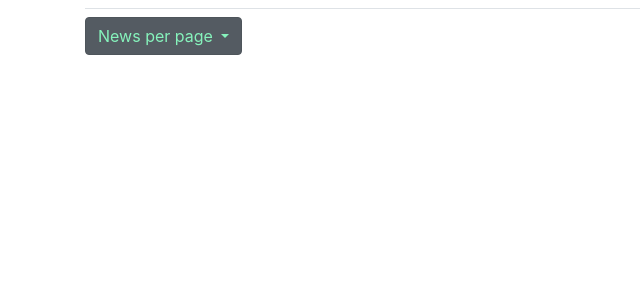
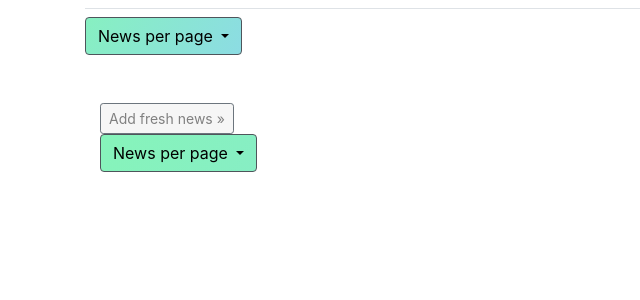
Before and after one commit to girgenson/newsline, a Django app: page / in a window 1280 px wide. Shown: the part 56-356 px from the top of the page, without its empty margins (0-640 px from the left). Run offline with Django 3.2, Linux system fonts and the light colour scheme; data that the repository does not hold is empty; some libraries are stand-ins or nearby versions.

Commit message:
Create News feature added

```diff
--- a/main_page/templates/main_page/base.html
+++ b/main_page/templates/main_page/base.html
@@ -16,7 +16,7 @@
         <nav class="navbar navbar-expand-lg navbar-light"
       style="background-image: linear-gradient(120deg, #84fab0 0%, #8fd3f4 100%);">
 
-            <a class="navbar-brand" href="">
+            <a class="navbar-brand" href="/">
                 NewsLine</a>
 
             <button class="navbar-toggler" type="button" data-toggle="collapse"
--- a/main_page/templates/main_page/index.html
+++ b/main_page/templates/main_page/index.html
@@ -5,16 +5,17 @@
 
 {% block content %}
 
+
+
     {% autopaginate news limit %}
     {% paginate %}
 
-
     <div class="dropdown show" >
-  <a class="btn btn-secondary dropdown-toggle" style="color: #86F3BC" href="#" role="button" id="dropdownMenuLink" data-toggle="dropdown" aria-haspopup="true" aria-expanded="false">
+          <a class="btn btn-secondary dropdown-toggle" style="color: black; background: linear-gradient(120deg, #87F0C1 0%, #8CDCE3 100%)" href="#" role="button" id="dropdownMenuLink" data-toggle="dropdown" aria-haspopup="true" aria-expanded="false">
             News per page
           </a>
 
-  <div class="dropdown-menu"  aria-labelledby="dropdownMenuLink" >
+          <div class="dropdown-menu " style="color: black; background: #eafef1" aria-labelledby="dropdownMenuLink" >
                 <a class="dropdown-item" href="?limit=10">10</a>
                 <a class="dropdown-item" href="?limit=20">20</a>
                 <a class="dropdown-item" href="?limit=50">50</a>
@@ -33,11 +34,42 @@ Debug:
                     {% for peace_of_news in news %}
                         <div class="p-3">
                             <h2>{{ peace_of_news.title }}</h2>
-                            <p><small>{{ peace_of_news.date|naturaltime }}</small></p>
+                            <p><small>{{ peace_of_news.date|naturaltime }} | {{ peace_of_news.date|date:"d M Y H:i" }}</small></p>
                             <p>{{ peace_of_news.text }}</p>
-                        </div>
-                    {% endfor %}
+                                <div class="mx-auto">
+
+                                        <a class="btn btn-sm btn-light" style="background-color: #f6f6f6; color: grey; outline-color: gray;" href="{% url 'main_page:create_news' %}"
+                                           role="button">Add fresh news &raquo;</a>
+
                               </div>
                         </div>
+                    {% empty %}
+                    <a class="btn btn-sm btn-secondary" style="background-color: #f6f6f6; color: grey; outline-color: gray;" href="{% url 'main_page:create_news' %}"
+                                           role="button">Add fresh news &raquo;</a>
+                    {% endfor %}
+
+
+
+    {% autopaginate news limit %}
+    {% paginate %}
+
+        <div class="dropdown show" >
+  <a class="btn btn-secondary dropdown-toggle" style="color: black; background: linear-gradient(120deg, #86F4BA 0%, #87EEC4 100%)" href="#" role="button" id="dropdownMenuLink" data-toggle="dropdown" aria-haspopup="true" aria-expanded="false">
+    News per page
+  </a>
+
+  <div class="dropdown-menu "  aria-labelledby="dropdownMenuLink" >
+    <a class="dropdown-item" href="?limit=10">10</a>
+    <a class="dropdown-item" href="?limit=20">20</a>
+    <a class="dropdown-item" href="?limit=50">50</a>
   </div>
+</div>
+
+           </div>
+        </div>
+
+    </div>
+
+
+
 {% endblock content %}
--- a/main_page/urls.py
+++ b/main_page/urls.py
@@ -2,7 +2,8 @@ from django.urls import path
 import main_page.views as views
 
 
-app_name = 'mainpage'
+app_name = 'main_page'
 urlpatterns = [
     path('', views.index, name = 'index'),
+    path('create_news', views.create_news, name = 'create_news'),
 ]
--- a/main_page/views.py
+++ b/main_page/views.py
@@ -1,6 +1,16 @@
 from django.shortcuts import render
 from . models import PieceOfNews
 from django.core.paginator import Paginator
+from . forms import PieceOfNewsForm
+
+
+def create_news(request):
+    form = PieceOfNewsForm(request.POST or None)
+    if form.is_valid():
+        form.save()
+    context = {'form': form}
+    return render(request, 'create_news.html', context)
+
 
 
 def index(request):
```
Also changed, not shown: main_page/forms.py (+9 -10 lines), main_page/templates/main_page/create_news.html (added, +13 -0 lines). Lines whose indentation alone changed are shown as unchanged.
